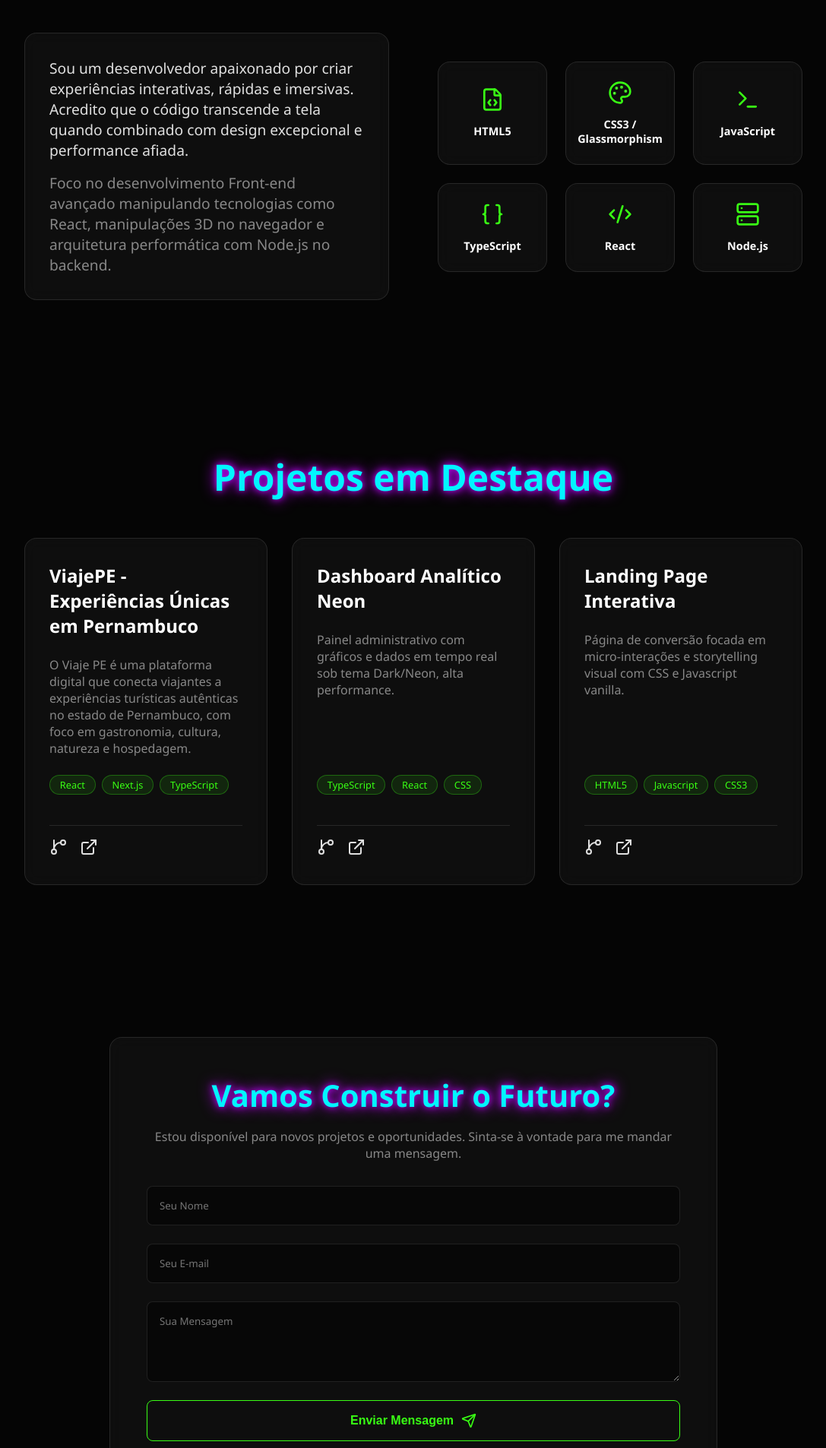
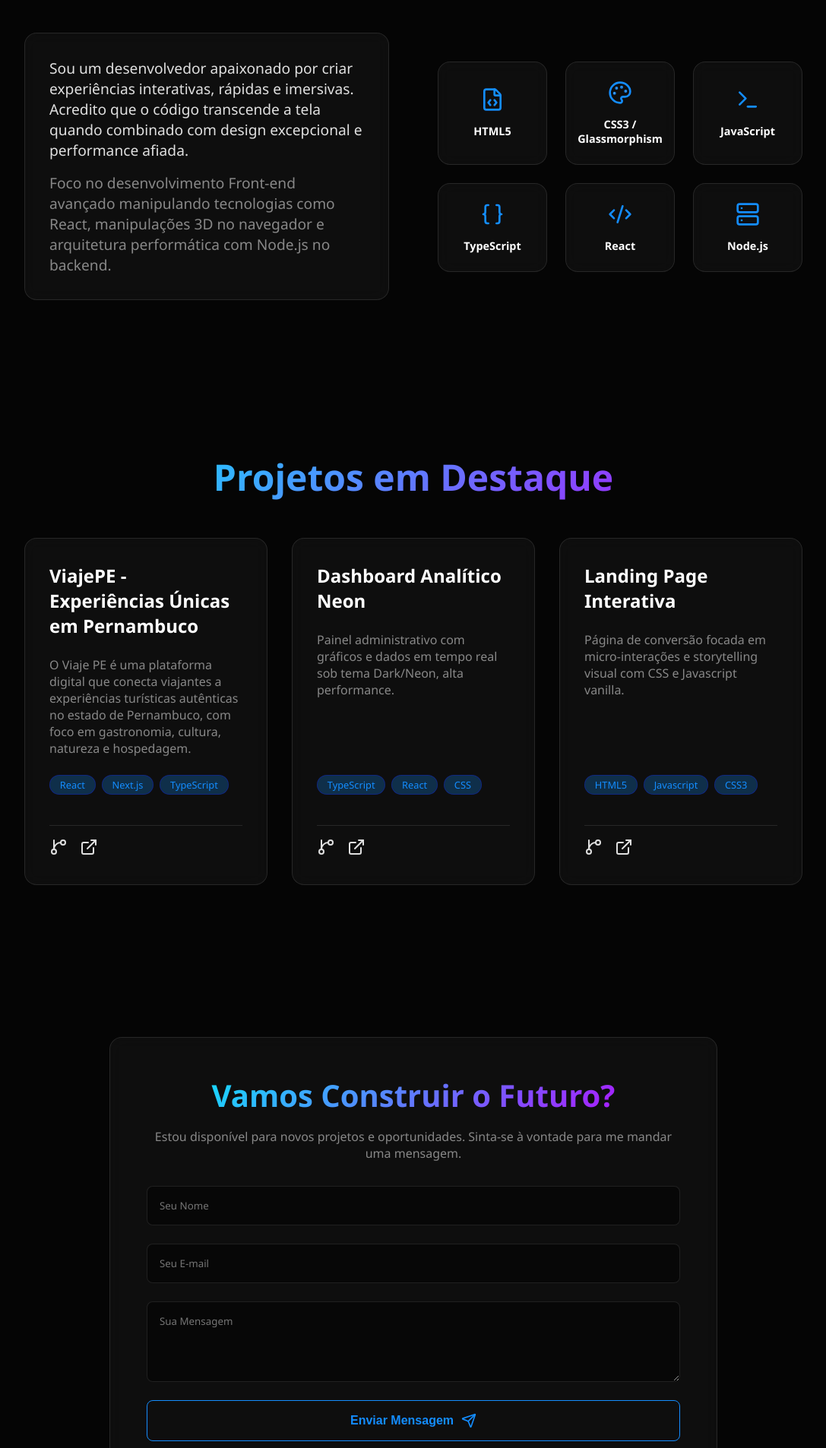
Before and after one commit to wylamys-santos/portfolio-wylamys-santos, a Next.js app: page / in a window 1280 px wide. Shown: the part 954-2860 px from the top of the page at 76% size, without its empty margins (96-1183 px from the left). Built offline with nearby package versions, Linux system fonts and the light colour scheme.

Commit message:
melhorias 2

```diff
--- a/src/App.tsx
+++ b/src/App.tsx
@@ -20,7 +20,7 @@ function App() {
           >
             <div className="profile-container">
               <img
-                src={fotoPerfil}
+                src={fotoPerfil.src}
                 alt="Wylamys Santos"
                 className="profile-img"
               />
--- a/src/app/globals.css
+++ b/src/app/globals.css
@@ -4,7 +4,7 @@
   --text-muted: #888;
   --neon-cyan: #00f5ff;
   --neon-purple: #bf00ff;
-  --neon-green: #39ff14;
+  --neon-green: #148dff;
   --glass-border: rgba(255, 255, 255, 0.1);
   --glass-bg: rgba(255, 255, 255, 0.04);
   --glass-glow: 0 8px 32px rgba(20, 149, 255, 0.308);
--- a/src/components/Contact.tsx
+++ b/src/components/Contact.tsx
@@ -15,7 +15,7 @@ export default function Contact() {
         className="glass"
         style={{ padding: '3rem', textAlign: 'center' }}
       >
-        <h2 className="neon-text" style={{ fontSize: '2.5rem', marginBottom: '1rem' }}>Vamos Construir o Futuro?</h2>
+        <h2 className="text-gradient" style={{ fontSize: '2.5rem', marginBottom: '1rem' }}>Vamos Construir o Futuro?</h2>
         <p style={{ color: 'var(--text-muted)', marginBottom: '2rem' }}>
           Estou disponível para novos projetos e oportunidades. Sinta-se à vontade para me mandar uma mensagem.
         </p>
@@ -46,7 +46,7 @@ export default function Contact() {
             }}
           />
           <motion.button
-            whileHover={{ scale: 1.02, backgroundColor: 'rgba(57, 255, 20, 0.2)' }}
+            whileHover={{ scale: 1.02, backgroundColor: 'rgba(20, 200, 255, 0.24)' }}
             whileTap={{ scale: 0.98 }}
             style={{
               padding: '1rem', borderRadius: '8px', border: '1px solid var(--neon-green)',
--- a/src/components/Projects.tsx
+++ b/src/components/Projects.tsx
@@ -50,7 +50,7 @@ export default function Projects() {
         viewport={{ once: true, amount: 0.2 }}
         variants={containerVariants}
       >
-        <h2 className="neon-text" style={{ fontSize: '3rem', marginBottom: '3rem', textAlign: 'center' }}>Projetos em Destaque</h2>
+        <h2 className="text-gradient" style={{ fontSize: '3rem', marginBottom: '3rem', textAlign: 'center' }}>Projetos em Destaque</h2>
 
         <div style={{ display: 'grid', gridTemplateColumns: 'repeat(auto-fit, minmax(300px, 1fr))', gap: '2rem' }}>
           {projects.map((project, idx) => (
@@ -72,7 +72,7 @@ export default function Projects() {
 
               <div style={{ display: 'flex', flexWrap: 'wrap', gap: '0.5rem' }}>
                 {project.tags.map(tag => (
-                  <span key={tag} style={{ fontSize: '0.8rem', padding: '0.2rem 0.8rem', backgroundColor: 'rgba(57, 255, 20, 0.1)', color: 'var(--neon-green)', borderRadius: '20px', border: '1px solid rgba(57, 255, 20, 0.3)' }}>
+                  <span key={tag} style={{ fontSize: '0.8rem', padding: '0.2rem 0.8rem', backgroundColor: 'rgba(20, 149, 255, 0.25)', color: 'var(--neon-green)', borderRadius: '20px', border: '1px solid rgba(20, 24, 255, 0.3)' }}>
                     {tag}
                   </span>
                 ))}
--- a/tsconfig.json
+++ b/tsconfig.json
@@ -14,7 +14,6 @@
     "module": "esnext",
     "esModuleInterop": true,
     "moduleResolution": "bundler",
-    "ignoreDeprecations": "6.0",
     "resolveJsonModule": true,
     "isolatedModules": true,
     "jsx": "preserve",
```
